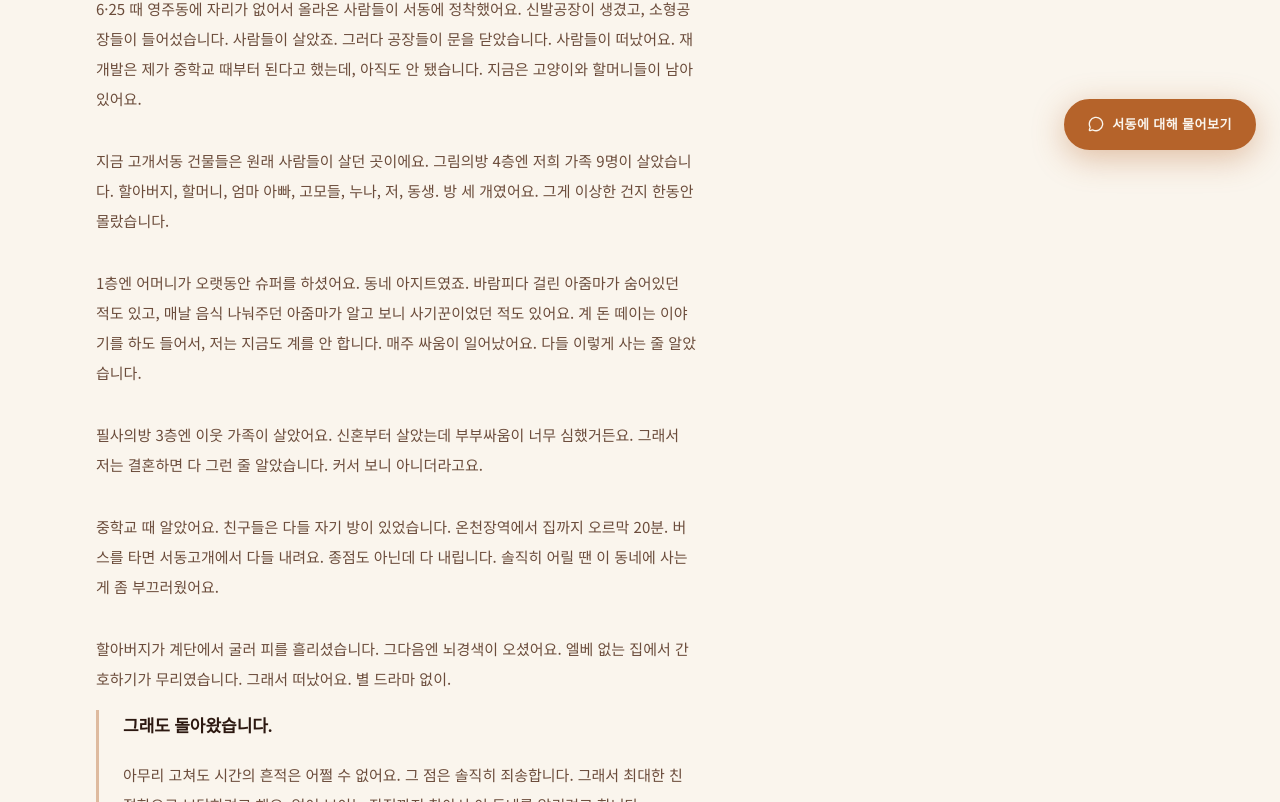
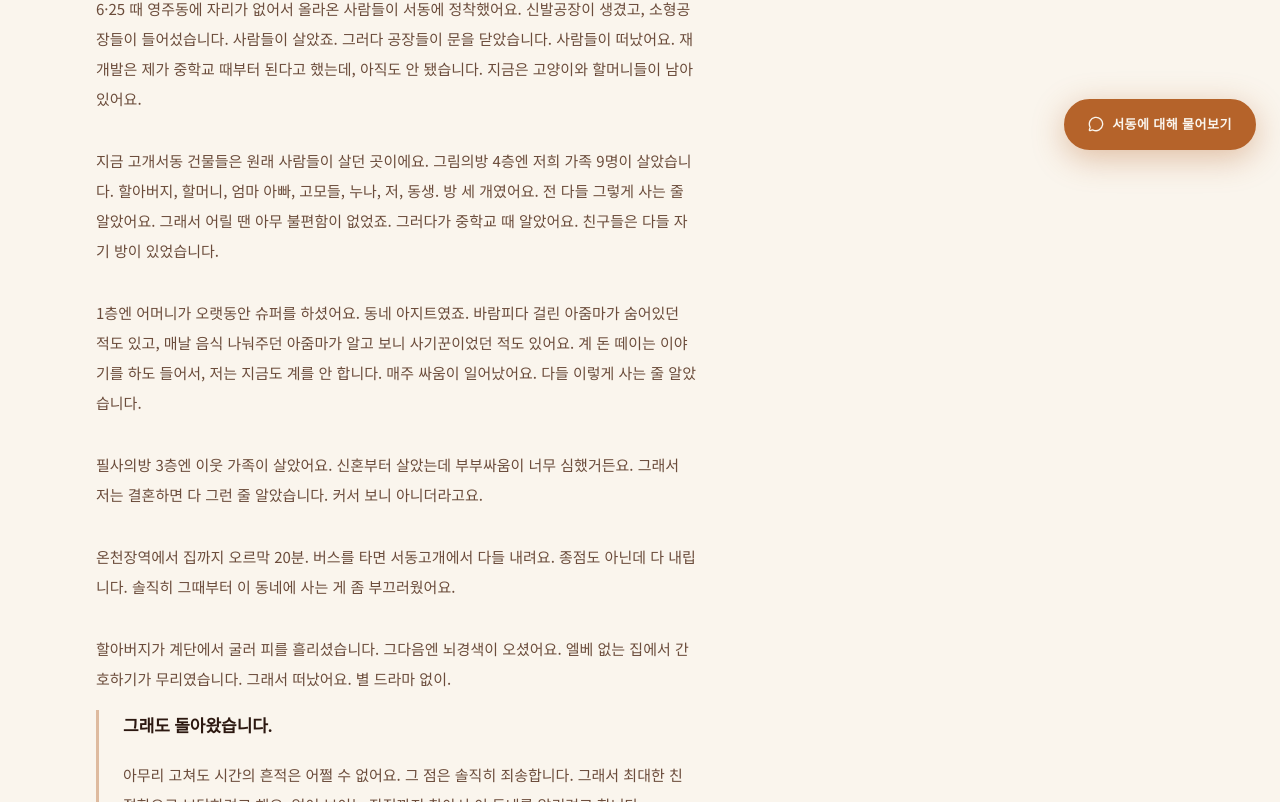
Before and after one commit to bksong772/gogaeseodong, a Next.js app: page /story in a window 1280 px wide. Shown: the part 626-1428 px from the top of the page. Built offline with nearby package versions, Linux system fonts and the light colour scheme; a web font is replaced by a local one.

Commit message:
Improve story flow: connect 9-person room to middle school revelation

```diff
--- a/app/story/page.tsx
+++ b/app/story/page.tsx
@@ -89,7 +89,8 @@ export default function StoryPage() {
               지금 고개서동 건물들은 원래 사람들이 살던 곳이에요.
               그림의방 4층엔 저희 가족 9명이 살았습니다.
               할아버지, 할머니, 엄마 아빠, 고모들, 누나, 저, 동생. 방 세 개였어요.
-              그게 이상한 건지 한동안 몰랐습니다.
+              전 다들 그렇게 사는 줄 알았어요. 그래서 어릴 땐 아무 불편함이 없었죠.
+              그러다가 중학교 때 알았어요. 친구들은 다들 자기 방이 있었습니다.
             </p>
 
             <p>
@@ -108,10 +109,9 @@ export default function StoryPage() {
 
             {/* 주인장 */}
             <p>
-              중학교 때 알았어요. 친구들은 다들 자기 방이 있었습니다.
               온천장역에서 집까지 오르막 20분. 버스를 타면 서동고개에서 다들 내려요.
               종점도 아닌데 다 내립니다.
-              솔직히 어릴 땐 이 동네에 사는 게 좀 부끄러웠어요.
+              솔직히 그때부터 이 동네에 사는 게 좀 부끄러웠어요.
             </p>
 
             <p>
```
